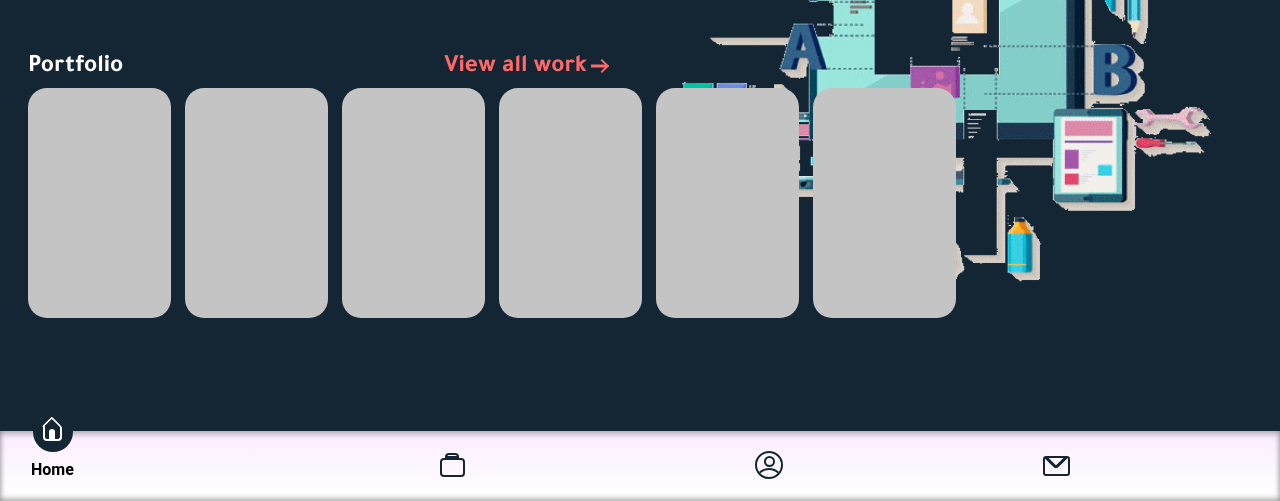
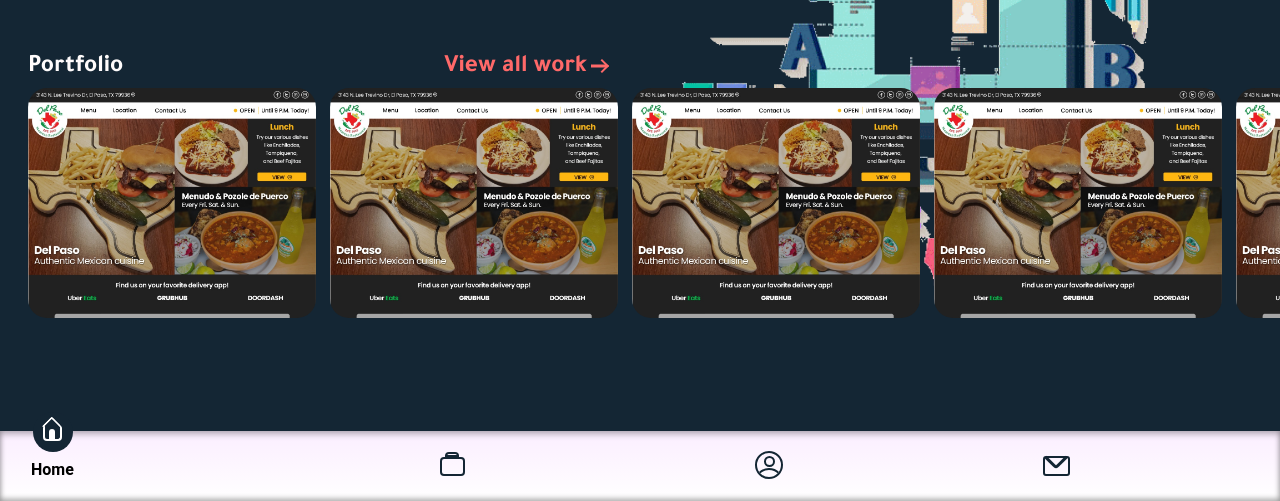
Before and after one commit to emmy0021/DesignWebsite, a plain HTML site: page index.html in a window 1280 px wide. Shown: the part 299-800 px from the top of the page. Drawn offline with Linux system fonts and the light colour scheme.

Commit message:
Fix: Button animations

```diff
--- a/v4.css
+++ b/v4.css
@@ -47,7 +47,7 @@ body {
 }
 
 .houseIcon {
-    transition: top .6s !important;
+    transition: top .6s;
     width: 15px;
     height: 12.5px;
     position: absolute;
@@ -70,8 +70,8 @@ body {
     bottom: 34%;
     border: 2.7px solid var(--portfolio-border-color);
     border-radius: 4px;
-    transition: top .6s !important;
-
+    transition: top .6s;
+    top: 25.5px;
 }
 
 .profileIcon {
@@ -99,7 +99,7 @@ body {
     left: 81.5%;
     bottom: 25.5px;
     transition: top .6s;
-
+    top: 24.5px;
 }
 
 
@@ -330,6 +330,7 @@ body {
 
 
 
+
 .portfolio h2{
     top: 16px;
     font-weight: 700;
@@ -385,16 +386,19 @@ body {
     overflow-y: hidden;
     white-space: nowrap;
     -webkit-overflow-scrolling: touch;
-
 }
 
 .item{
     height: 230px;
-    width: 143px;
+    width: 288px;
     background-color: var(--gray-color);
     display: inline-block;
     margin-right: 10px;
     border-radius: 19px;
+    background-image: url(./public/DelPaso.jpg);
+    background-repeat: no-repeat;
+    background-size: 289px;
+
 }
 
 .item:first-child{
```
Also changed, not shown: public/DelPaso.jpg (added), public/GoldenRamen.jpg (added).
